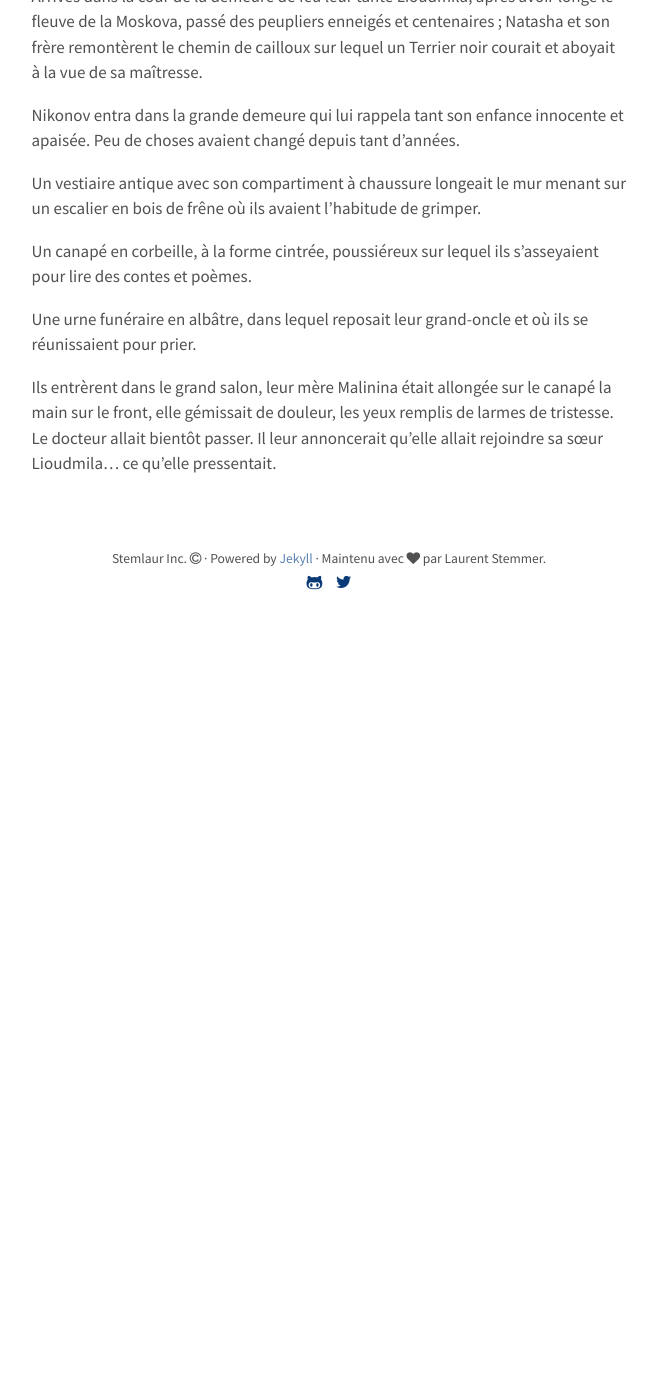
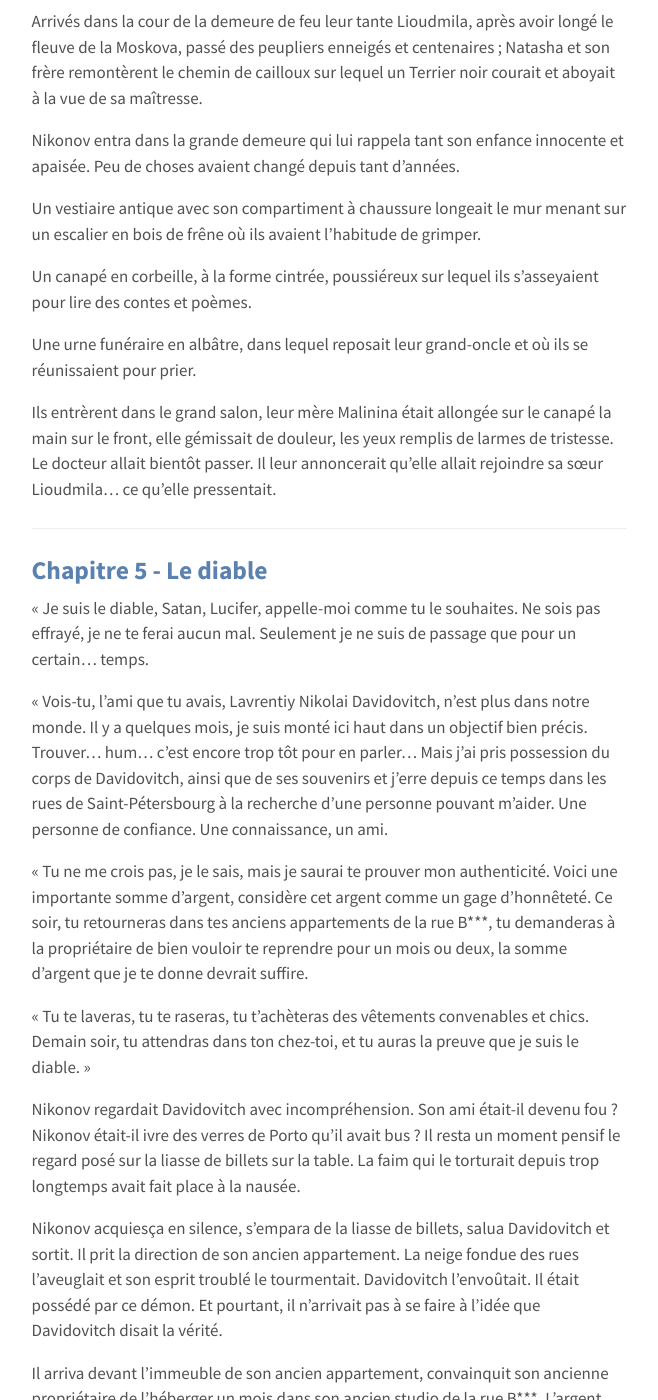
Before and after one commit to stemlaur/stemlaur.github.io, a Jekyll site: the page built from blog/_posts/2020/06/2020-06-01-nikonov-premiere-partie.md, in a window 1280 px wide and 1400 px high, scrolled down 5677 px. Shown: the whole window, without its empty margins (311-969 px from the left). Built offline with Jekyll 4.4.1, drawn with Linux system fonts in a browser that asks for light colours; a script that is not in the unit is left out; before the commit the page ends 6307 px from its top, so only the background shows below that; some of the changed text lies outside the part shown.

Commit message:
nikonov-1-chapitre-5

```diff
--- a/blog/_posts/2020/06/2020-06-01-nikonov-premiere-partie.md
+++ b/blog/_posts/2020/06/2020-06-01-nikonov-premiere-partie.md
@@ -16,6 +16,7 @@ image: /assets/images/posts/nikonov.jpg
     <li><a href="#nikonov-1-chapitre-2">Chapitre 2 - La lettre</a></li>
     <li><a href="#nikonov-1-chapitre-3">Chapitre 3 - La rencontre</a></li>
     <li><a href="#nikonov-1-chapitre-4">Chapitre 4 - Le train</a></li>
+    <li><a href="#nikonov-1-chapitre-5">Chapitre 5 - Le diable</a></li>
 </ul>
 
 ---
@@ -184,3 +185,31 @@ Un canapé en corbeille, à la forme cintrée, poussiéreux sur lequel ils s’a
 Une urne funéraire en albâtre, dans lequel reposait leur grand-oncle et où ils se réunissaient pour prier.
 
 Ils entrèrent dans le grand salon, leur mère Malinina était allongée sur le canapé la main sur le front, elle gémissait de douleur, les yeux remplis de larmes de tristesse. Le docteur allait bientôt passer. Il leur annoncerait qu’elle allait rejoindre sa sœur Lioudmila… ce qu’elle pressentait.
+
+---
+
+<h2 id="nikonov-1-chapitre-5"><a href="#nikonov-1-chapitre-5">Chapitre 5 - Le diable</a></h2>
+
+« Je suis le diable, Satan, Lucifer, appelle-moi comme tu le souhaites. Ne sois pas effrayé, je ne te ferai aucun mal. Seulement je ne suis de passage que pour un certain... temps.
+
+« Vois-tu, l’ami que tu avais, Lavrentiy Nikolai Davidovitch, n’est plus dans notre monde. Il y a quelques mois, je suis monté ici haut dans un objectif bien précis. Trouver… hum… c’est encore trop tôt pour en parler… Mais j’ai pris possession du corps de Davidovitch, ainsi que de ses souvenirs et j'erre depuis ce temps dans les rues de Saint-Pétersbourg à la recherche d’une personne pouvant m’aider. Une personne de confiance. Une connaissance, un ami.
+
+« Tu ne me crois pas, je le sais, mais je saurai te prouver mon authenticité. Voici une importante somme d'argent, considère cet argent comme un gage d'honnêteté. Ce soir, tu retourneras dans tes anciens appartements de la rue B***, tu demanderas à la propriétaire de bien vouloir te reprendre pour un mois ou deux, la somme d'argent que je te donne devrait suffire.
+
+« Tu te laveras, tu te raseras, tu t'achèteras des vêtements convenables et chics. Demain soir, tu attendras dans ton chez-toi, et tu auras la preuve que je suis le diable. »
+
+Nikonov regardait Davidovitch avec incompréhension. Son ami était-il devenu fou ? Nikonov était-il ivre des verres de Porto qu'il avait bus ? Il resta un moment pensif le regard posé sur la liasse de billets sur la table. La faim qui le torturait depuis trop longtemps avait fait place à la nausée.
+
+Nikonov acquiesça en silence, s'empara de la liasse de billets, salua Davidovitch et sortit. Il prit la direction de son ancien appartement. La neige fondue des rues l'aveuglait et son esprit troublé le tourmentait. Davidovitch l’envoûtait. Il était possédé par ce démon. Et pourtant, il n’arrivait pas à se faire à l’idée que Davidovitch disait la vérité.
+
+Il arriva devant l’immeuble de son ancien appartement, convainquit son ancienne propriétaire de l’héberger un mois dans son ancien studio de la rue B***. L’argent aidant à donner le sourire à cette affreuse mégère.
+
+Nikonov prit une douche chaude qui dura une heure. Ses esprits retrouvés, il sortit de nouveau pour s’acheter des vêtements chez un couturier de la même rue. Il jeta ses anciens vêtements abîmés et sals. Nikonov se sentait revivre.
+
+De retour dans son appartement, Nikonov s’endormit des heures durant. Il rêva de sa sœur Natacha, de sa défunte mère, des nonnes aux soutanes noires, de confiseries aux multiples couleurs. Il se réveilla le lendemain en fin d’après-midi, fiévreux d’avoir trop dormi. Le battant entrouvert de la fenêtre laissait passer le froid glacial de Saint-Pétersbourg dans la pièce, il se leva, étourdi, pour la refermer, ne sachant encore quelle heure il était, ni où il se trouvait.
+
+Reprenant peu à peu ses esprits, il enleva ses vêtements neufs mais couverts de sueurs et, nu, il s’allongea de nouveau dans le lit.
+
+« Davidovitch ! »
+
+Le souvenir de cet homme étrange, qui avait jadis été son ami, lui traversa de nouveau l’esprit. Il ne pouvait oublier le regard sombre mais rempli de bienveillance de cet homme. Qu’il soit réellement celui qu’il prétend être ou qu’il soit fou, Nikonov devait se rendre à l’évidence : l’ami qu’il connaissait avait disparu. Il attendit dans son appartement quelques heures que le diable lui fît un signe.
```
